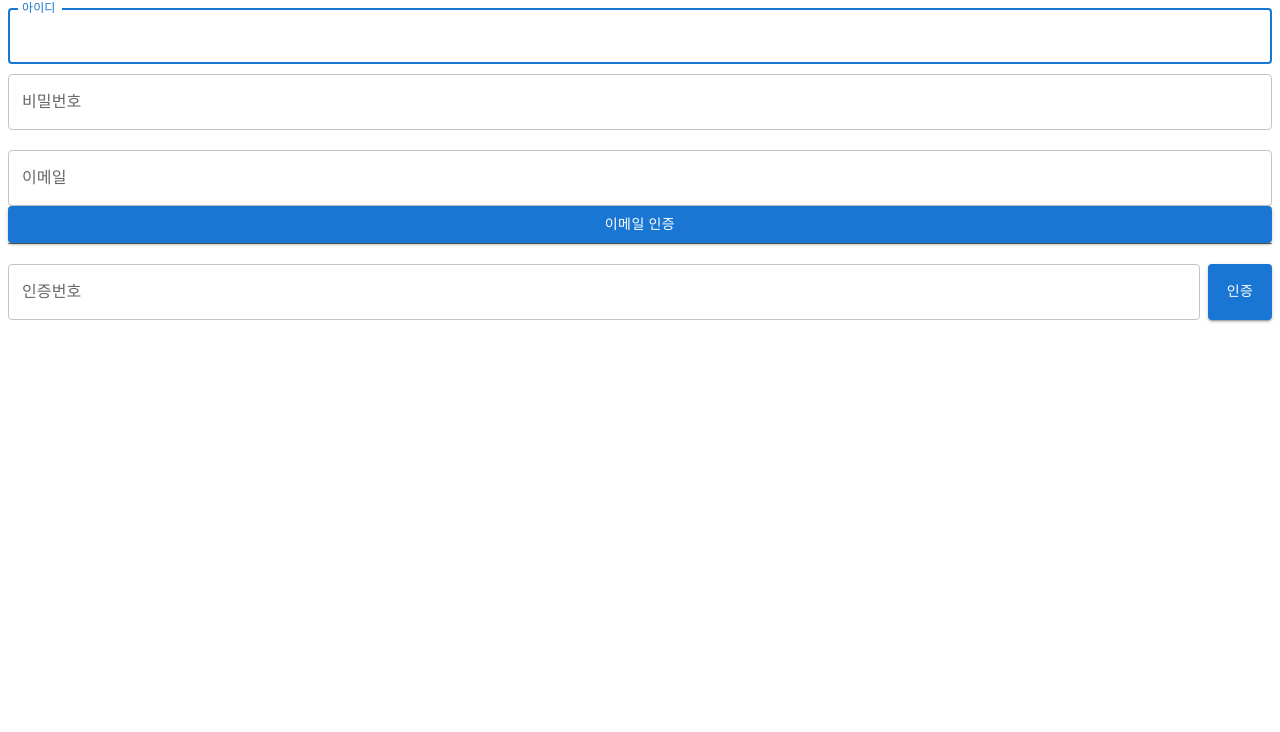
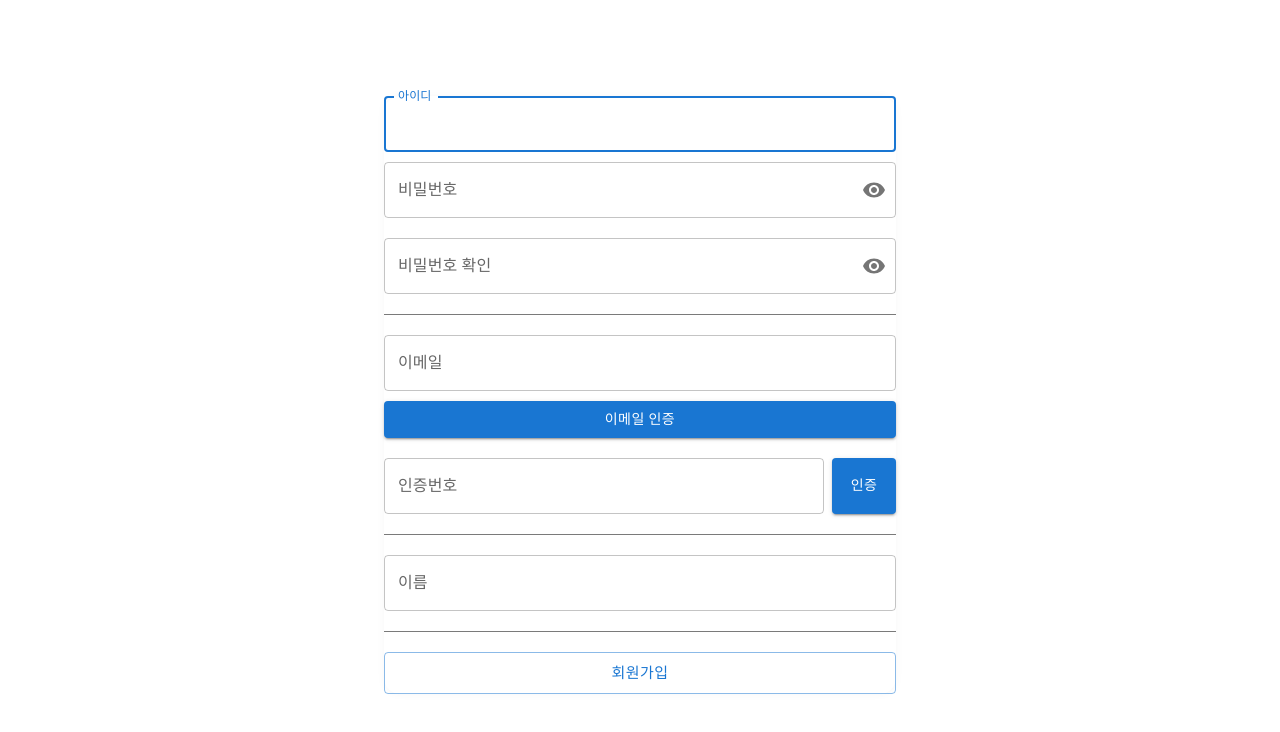
Before and after one commit to rhthrhrl0/Front_Landing, a React (Create React App) app in the folder front-landing/: page /signup in a window 1280 px wide. Shown: the top 732 px of the page. Built offline with nearby package versions, Linux system fonts and the light colour scheme.

Commit message:
feat: SignupPage 작성

```diff
--- a/front-landing/src/components/atoms/input/Input.tsx
+++ b/front-landing/src/components/atoms/input/Input.tsx
@@ -1,7 +1,10 @@
 import React, {useMemo} from "react";
 import {InputAdornment, TextField} from "@mui/material";
 import classNames from "classnames";
+import IconButton from '@mui/material/IconButton';
+import {Visibility, VisibilityOff} from "@mui/icons-material";
 import style from './style/Input.module.scss';
+
 
 interface InputProps {
     className?: string;
@@ -42,6 +45,12 @@ const Input = ({
                    disabled,
                    endItem
                }: InputProps) => {
+    const [showPassword, setShowPassword] = React.useState(false);
+    const handleClickShowPassword = () => setShowPassword((show) => !show);
+    const handleMouseDownPassword = (event: React.MouseEvent<HTMLButtonElement>) => {
+        event.preventDefault();
+    };
+
     const end: undefined | React.ReactNode = useMemo(() => {
         if (endItem !== undefined) {
             return <InputAdornment
@@ -51,8 +60,29 @@ const Input = ({
                 {endItem}
             </InputAdornment>
         }
+        if (type === 'password') {
+            return <InputAdornment position="end">
+                <IconButton
+                    aria-label="toggle password visibility"
+                    onClick={handleClickShowPassword}
+                    onMouseDown={handleMouseDownPassword}
+                    edge="end"
+                >
+                    {showPassword ? <VisibilityOff/> : <Visibility/>}
+                </IconButton>
+            </InputAdornment>
+        }
         return undefined;
-    }, [endItem])
+    }, [endItem, showPassword])
+
+    const inputType: undefined | string = useMemo(() => {
+        if (type === 'password') {
+            if (showPassword) return 'text';
+            return 'password';
+        }
+        return type;
+    }, [type, showPassword])
+
 
     return <TextField
         name={name}
@@ -64,7 +94,7 @@ const Input = ({
         onChange={onChange}
         rows={rows}
         maxRows={maxRows}
-        type={type}
+        type={inputType}
         multiline={multiline}
         fullWidth={fullWidth}
         placeholder={placeholder}
--- a/front-landing/src/components/molcules/emailCertification/EmailCertification.tsx
+++ b/front-landing/src/components/molcules/emailCertification/EmailCertification.tsx
@@ -2,7 +2,6 @@ import React, {useMemo} from "react";
 import classNames from "classnames";
 import Input from "../../atoms/input/Input";
 import Button from "../../atoms/button/Button";
-import Divider from "../../atoms/divider/Divider";
 import style from "./style/EmailCertification.module.scss";
 
 interface EmailCertificationProps {
@@ -38,7 +37,6 @@ const EmailCertification = ({
                onChange={onEmailChange} error={error} helperText={errorMessage} disabled={disabled}/>
         <Button className={style['email-certification__submit-button']} variant={submitButtonVariant}
                 onClick={onSubmit} disabled={disabled}>이메일 인증</Button>
-        <Divider/>
     </div>
 }
 
--- a/front-landing/src/components/molcules/emailCertification/style/EmailCertification.module.scss
+++ b/front-landing/src/components/molcules/emailCertification/style/EmailCertification.module.scss
@@ -1,6 +1,4 @@
 .email-certification {
-  display: flex;
-  flex-direction: column;
 
   &__email {
     margin-bottom: 10px;
--- a/front-landing/src/components/molcules/emailConfirm/style/EmailConfirm.module.scss
+++ b/front-landing/src/components/molcules/emailConfirm/style/EmailConfirm.module.scss
@@ -1,8 +1,4 @@
 .email-confirm {
-  display: flex;
-  flex-direction: row;
-  gap: 8px; /* 자식 요소들 간의 간격을 8px로 설정합니다. */
-
   &__input {
     flex: 1;
     &__time-limit{
--- a/front-landing/src/components/molcules/idPassword/style/IdPassword.module.scss
+++ b/front-landing/src/components/molcules/idPassword/style/IdPassword.module.scss
@@ -1,8 +1,4 @@
 .id-password {
-  display: flex;
-  flex-direction: column;
-  gap: 10px;
-
   &__id {
     margin-bottom: 8px;
   }
--- a/front-landing/src/pages/signup/SignupPage.tsx
+++ b/front-landing/src/pages/signup/SignupPage.tsx
@@ -1,9 +1,14 @@
 import React, {useEffect, useState} from "react";
 import classNames from "classnames";
+import {useNavigate} from "react-router-dom";
 import IdPassword from "../../components/molcules/idPassword/IdPassword";
 import EmailCertification from "../../components/molcules/emailCertification/EmailCertification";
 import EmailConfirm from "../../components/molcules/emailConfirm/EmailConfirm";
 import {httpClient} from "../../util/network";
+import Card from "../../components/atoms/card/Card";
+import Input from "../../components/atoms/input/Input";
+import Divider from "../../components/atoms/divider/Divider";
+import Button from "../../components/atoms/button/Button";
 import style from "./style/SignupPage.module.scss";
 
 interface SignupPageProps {
@@ -11,28 +16,90 @@ interface SignupPageProps {
 }
 
 const SignupPage = ({className}: SignupPageProps) => {
+    // navigate
+    const navigate = useNavigate();
+
+    // IdPassword
+    const [id, setId] = useState('');
+    const [pwd, setPwd] = useState('');
+    const [idError, setIdError] = useState(false);
+    const [pwdError, setPwdError] = useState(false);
+    const [idErrorHelperText, setIdErrorHelperText] = useState('');
+    const [pwdErrorHelperText, setPwdErrorHelperText] = useState('');
+    const [focusOnId, setFocusOnId] = useState(true);
+    const [focusOnPwd, setFocusOnPwd] = useState(false);
+
+    const onIdChange: React.ChangeEventHandler<HTMLInputElement | HTMLTextAreaElement> = (e) => {
+        setId(e.target.value)
+    }
+    const onPwdChange: React.ChangeEventHandler<HTMLInputElement | HTMLTextAreaElement> = (e) => {
+        setPwd(e.target.value)
+    }
+
+    // pwdConfirm
+    const [pwdConfirm, setPwdConfirm] = useState('');
+    const [pwdConfirmError, setPwdConfirmError] = useState(false);
+    const [pwdConfirmHelperText, setPwdConfirmHelperText] = useState('');
+    const onPwdConfirmChange: React.ChangeEventHandler<HTMLInputElement | HTMLTextAreaElement> = (e) => {
+        setPwdConfirm(e.target.value)
+    }
+
+    // EmailCertification
+    const [email, setEmail] = useState('');
+    const [emailError, setEmailError] = useState(false);
+    const [emailErrorHelperText, setEmailErrorHelperText] = useState('');
+    const [emailDisabled, setEmailDisabled] = useState(false);
+    const onEmailChange: React.ChangeEventHandler<HTMLInputElement | HTMLTextAreaElement> = (e) => {
+        setEmail(e.target.value);
+    }
+    const emailSubmit: React.MouseEventHandler<HTMLButtonElement> = (e) => {
+        httpClient.post("auth/mail", {
+                "email": `${email}`
+            },
+        ).then(response => {
+            alert('됐어요~');
+            setEmailDisabled(true);
+            setEmailError(false);
+            setEmailErrorHelperText('');
+            setRemainTime(180);
+        }).catch(error => {
+            if (error.response !== undefined && error.response.data.code === "ALREADY_SEND_CODE") {
+                alert('최근에 이미 보낸 적이 있네요. 어서 하세요~');
+                setEmailDisabled(true);
+                setEmailError(false);
+                setEmailErrorHelperText('');
+                setRemainTime(180);
+            } else {
+                alert(`이메일 요청 실패~ ${error}`);
+                setEmailError(true);
+                setEmailErrorHelperText('요청에 실패했습니다.');
+                setRemainTime(undefined);
+            }
+        });
+    }
+
     // EmailConfirm
     const [remainTime, setRemainTime] = useState<undefined | number>(undefined);
-    const [confirmValue, setConfirmValue] = useState('');
-    const onConfirmValueChange: React.ChangeEventHandler<HTMLInputElement> = (e) => {
-        setConfirmValue(e.target.value)
+    const [authCode, setAuthCode] = useState('');
+    const onAuthCodeChange: React.ChangeEventHandler<HTMLInputElement> = (e) => {
+        setAuthCode(e.target.value)
     }
-    const [disabled, setDisabled] = useState(false);
-    const [emailAuthError, setEmailAuthError] = useState(false);
+    const [AuthCodeDisabled, setAuthCodeDisabled] = useState(false);
+    const [authCodeError, setAuthCodeError] = useState(false);
     const onSubmit: React.MouseEventHandler<HTMLButtonElement> = (e) => {
         httpClient.post("auth/code", {
-                "email": `${emailValue}`,
-                "authCode": `${confirmValue}`,
+                "email": `${email}`,
+                "authCode": `${authCode}`,
             },
         ).then(response => {
             alert('됐어요~')
-            setDisabled(true)
+            setAuthCodeDisabled(true)
             setRemainTime(undefined);
-            setEmailAuthError(false);
+            setAuthCodeError(false);
         }).catch(error => {
             console.log(`이메일 인증 실패~ ${error}`);
             alert(`이메일 인증 실패~ ${error}`);
-            setEmailAuthError(true);
+            setAuthCodeError(true);
         });
     }
 
@@ -53,63 +120,60 @@ const SignupPage = ({className}: SignupPageProps) => {
         return () => clearInterval(Counter); // 등록했던 타이머를 지움.
     }, [remainTime])
 
-    // IdPassword
-    const [id, setId] = useState('');
-    const [pwd, setPwd] = useState('');
-    const [idError, setIdError] = useState(false);
-    const [pwdError, setPwdError] = useState(false);
-    const [idErrorHelperText, setIdErrorHelperText] = useState('');
-    const [pwdErrorHelperText, setPwdErrorHelperText] = useState('');
-    const [focusOnId, setFocusOnId] = useState(true);
-    const [focusOnPwd, setFocusOnPwd] = useState(false);
-
-    const onIdChange: React.ChangeEventHandler<HTMLInputElement | HTMLTextAreaElement> = (e) => {
-        setId(e.target.value)
-    }
-    const onPwdChange: React.ChangeEventHandler<HTMLInputElement | HTMLTextAreaElement> = (e) => {
-        setPwd(e.target.value)
+    // 이름
+    const [userName, setUserName] = useState('');
+    const [userNameError, setUserNameError] = useState(false);
+    const [userNameHelperText, setUserNameHelperText] = useState('');
+    const onUserNameChange: React.ChangeEventHandler<HTMLInputElement | HTMLTextAreaElement> = (e) => {
+        setUserName(e.target.value)
     }
 
-    // EmailCertification
-    const [emailValue, setEmailValue] = useState('');
-    const [emailError, setEmailError] = useState(false);
-    const [emailErrorHelperText, setEmailErrorHelperText] = useState('');
-    const [emailDisabled, setEmailDisabled] = useState(false);
-    const onEmailChange: React.ChangeEventHandler<HTMLInputElement | HTMLTextAreaElement> = (e) => {
-        setEmailValue(e.target.value);
-    }
-    const emailSubmit: React.MouseEventHandler<HTMLButtonElement> = (e) => {
-        httpClient.post("auth/mail", {
-                "email": `${emailValue}`
+    // 회원가입 버튼
+    const onSignUpClick = () => {
+        const isSamePwd: boolean = (pwd === pwdConfirm);
+        if (!isSamePwd) {
+            setPwdConfirmError(true);
+            setPwdConfirmHelperText('비밀번호를 재확인해주세요');
+            return;
+        }
+        setPwdConfirmError(false);
+        setPwdConfirmHelperText('');
+        httpClient.post("user/signup", {
+                "id": `${id}`,
+                "pwd": `${pwd}`,
+                "pwdConfirm": `${pwdConfirm}`,
+                "userName": `${userName}`,
+                "email": `${email}`
             },
         ).then(response => {
-            alert('됐어요~');
-            setEmailDisabled(true);
-            setEmailError(false);
-            setRemainTime(180);
+            setIdError(false)
+            if (window.confirm("회원가입 성공! 로그인 창으로 이동하시겠습니까?")) {
+                navigate(-1)
+            }
         }).catch(error => {
-            if (error.response !== undefined && error.response.data.code === "ALREADY_SEND_CODE") {
-                alert('최근에 이미 보낸 적이 있네요. 어서 하세요~');
-                setEmailDisabled(true);
-                setEmailError(false);
-                setRemainTime(180);
-            } else {
-                alert(`이메일 요청 실패~ ${error}`);
-                setEmailError(true);
-                setRemainTime(undefined);
-            }
+            console.log(`회원가입 실패~ ${error}`);
+            alert(`회원가입 실패~ ${error}`);
+            setIdError(false)
         });
     }
 
-    return <div className={classNames(className, style['sign-up-page'])}>
-        <IdPassword idValue={id} pwdValue={pwd} onIdChange={onIdChange} onPwdChange={onPwdChange}
+    return <Card className={classNames(className, style['sign-up-page'])}>
+        <IdPassword className={style['sign-up-page__id-pwd']} idValue={id} pwdValue={pwd} onIdChange={onIdChange} onPwdChange={onPwdChange}
                     idErrorHelperText={idErrorHelperText} pwdErrorHelperText={pwdErrorHelperText} idError={idError}
                     pwdError={pwdError} focusOnId={focusOnId} focusOnPwd={focusOnPwd}/>
-        <EmailCertification emailValue={emailValue} error={emailError} emailErrorHelperText={emailErrorHelperText}
+        <Input label="비밀번호 확인" value={pwdConfirm} error={pwdConfirmError} helperText={pwdConfirmHelperText}
+               onChange={onPwdConfirmChange} type="password"/>
+        <Divider/>
+        <EmailCertification className={style['sign-up-page__email-certification']} emailValue={email} error={emailError} emailErrorHelperText={emailErrorHelperText}
                             onEmailChange={onEmailChange} onSubmit={emailSubmit} disabled={emailDisabled}/>
-        <EmailConfirm onSubmit={onSubmit} confirmValue={confirmValue} disabled={disabled}
-                      onConfirmValueChange={onConfirmValueChange} remainTime={remainTime} error={emailAuthError}/>
-    </div>
+        <EmailConfirm className={style['sign-up-page__email-confirm']} onSubmit={onSubmit} confirmValue={authCode} disabled={AuthCodeDisabled}
+                      onConfirmValueChange={onAuthCodeChange} remainTime={remainTime} error={authCodeError}/>
+        <Divider/>
+        <Input label="이름" value={userName} onChange={onUserNameChange} error={userNameError}
+               helperText={userNameHelperText}/>
+        <Divider/>
+        <Button size='large' variant='outlined' onClick={onSignUpClick}>회원가입</Button>
+    </Card>
 };
 
 SignupPage.defaultProps = {
--- a/front-landing/src/pages/signup/style/SignupPage.module.scss
+++ b/front-landing/src/pages/signup/style/SignupPage.module.scss
@@ -1,5 +1,29 @@
 .sign-up-page {
+  width: 512px;
+  position: relative;
+  background: white;
+  border-radius: 16px;
+  box-shadow: 0 0 8px 0 rgba(0, 0, 0, 0.04);
+  margin: 96px auto 32px;
   display: flex;
   flex-direction: column;
   gap: 20px;
+
+  &__id-pwd {
+    display: flex;
+    flex-direction: column;
+    gap: 10px;
+  }
+
+  &__email-certification {
+    display: flex;
+    flex-direction: column;
+    gap: 10px;
+  }
+
+  &__email-confirm {
+    display: flex;
+    flex-direction: row;
+    gap: 8px; /* 자식 요소들 간의 간격을 8px로 설정합니다. */
+  }
 }
```
